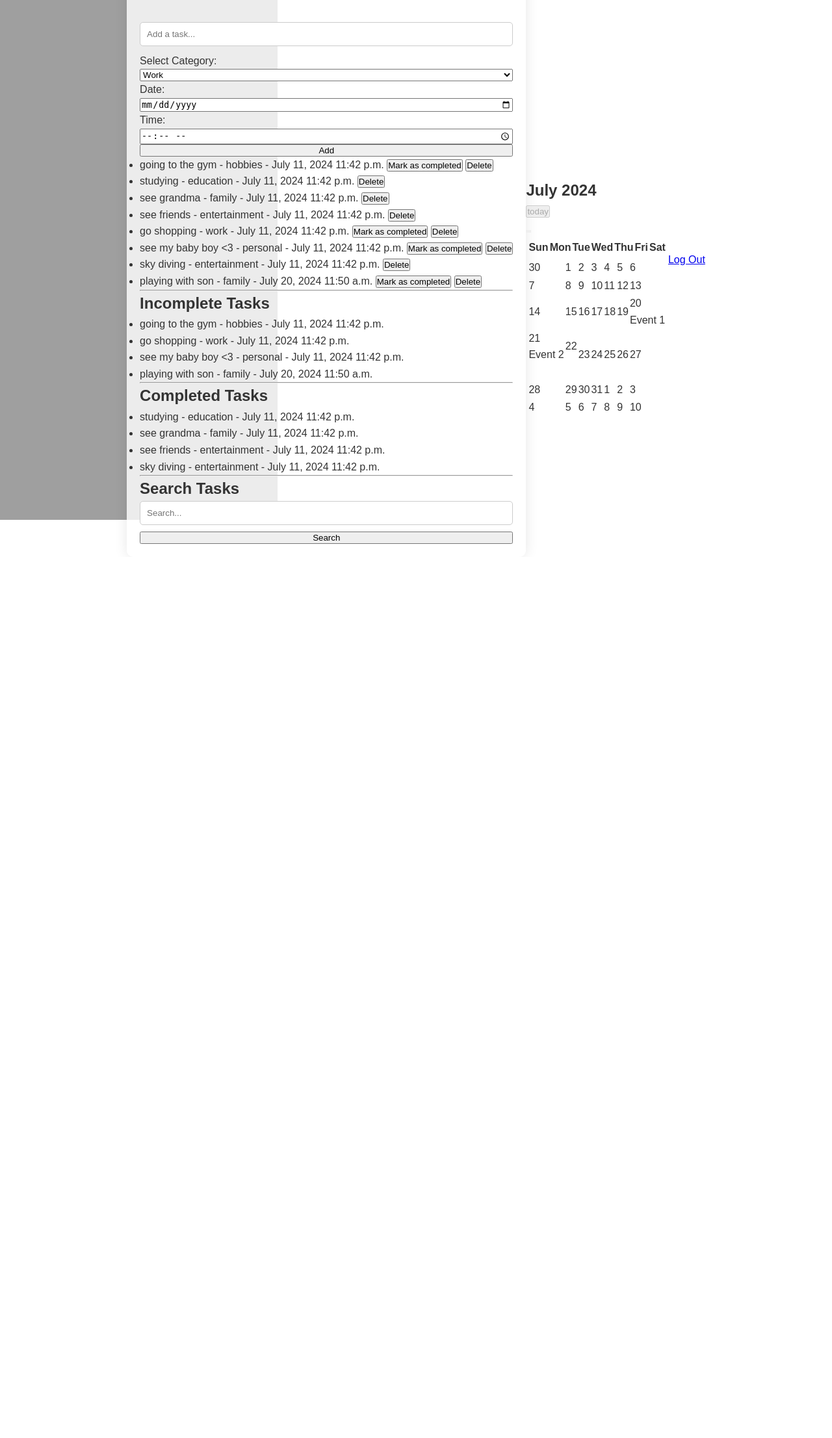
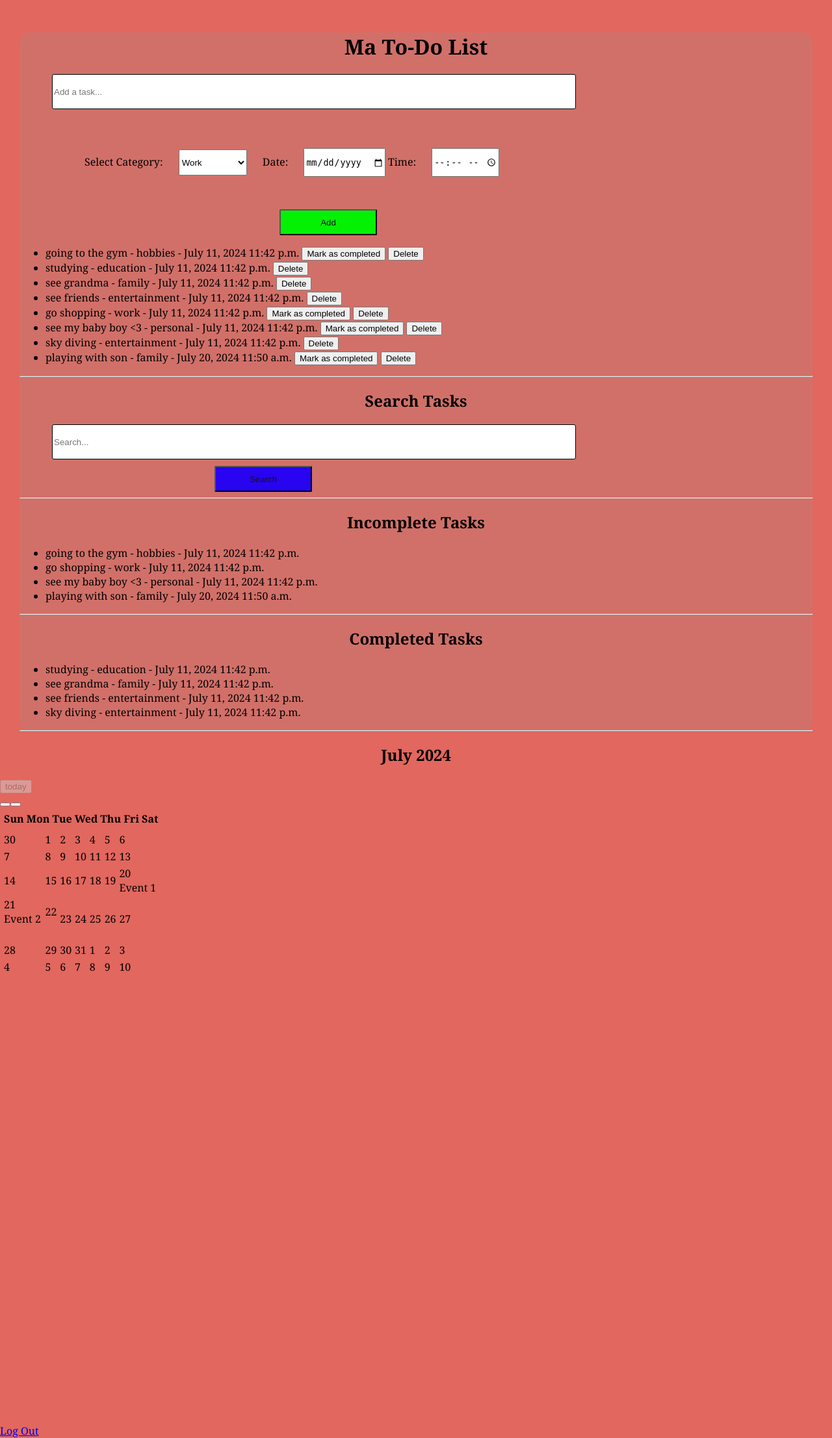
Before and after one commit to Ilefrajhi/to-do-list, a Django app: page /main/ in a window 1280 px wide. Shown: the whole page at 65% size. Before the commit the page ends 837 px from the top, so only its background shows below. Run offline with Django 5.2, Linux system fonts and the light colour scheme; data comes from the database, SQL or seed files in the repository; lists and menus that the app fills with data are empty; some libraries are stand-ins or nearby versions.

Commit message:
fixed the complete view and adding styles to main

```diff
--- a/todo/webapp/static/main.css
+++ b/todo/webapp/static/main.css
@@ -1,72 +1,100 @@
-/* Reset default browser styles */
-* {
+body {
+    background-color: rgb(226, 103, 94);
+    color: black !important;
+    align-items: center;
+    font-family: Cambria, Cochin, Georgia, Times, 'Times New Roman', serif;
     margin: 0;
-    padding: 0;
-    box-sizing: border-box;
+    padding: 0%;
 }
 
-/* Body styling */
-body {
-    font-family: Arial, sans-serif;
-    line-height: 1.6;
-    background: linear-gradient(to right, rgba(255, 0, 0, 0.5), rgba(255, 0, 0, 0.5)), /* Red */
-                linear-gradient(to right, rgba(0, 255, 0, 0.5), rgba(0, 255, 0, 0.5)), /* Green */
-                linear-gradient(to right, rgba(0, 0, 255, 0.5), rgba(0, 0, 255, 0.5)); /* Blue */
-    background-blend-mode: screen;
-    background-size: 33.33% 100%;
-    background-repeat: no-repeat;
-    height: 100vh; /* Adjust as needed */
-    display: flex;
-    justify-content: center;
-    align-items: center;
-    color: #333; /* Text color */
+.container {
+margin-bottom: 50px auto;
+background-color: rgba(146, 148, 148, 0.212);
+margin-left: 30px;
+margin-right: 30px ;
+margin-top: 50px;
+border-radius: 15px;
+
 }
 
-/* Container styling */
-.container {
-    max-width: 800px;
-    padding: 20px;
-    background: rgba(255, 255, 255, 0.8); /* Semi-transparent white background */
-    border-radius: 10px;
-    box-shadow: 0 0 20px rgba(0, 0, 0, 0.1); /* Soft shadow */
+h1,h2 {
+    text-align: center;
 }
 
-/* Heading styling */
-h1 {
-    text-align: center;
-    margin-bottom: 20px;
-    color: #333; /* Heading color */
+#task{
+    width: 800px !important;
+    height: 50px !important;
+    margin-left: 50px !important;
+    border : 1px solid ;
+    border-radius: 3px !important;
+    margin-bottom: 10px !important;
 }
 
-/* Form styling */
-form {
-    display: flex;
-    flex-direction: column;
+input[type="text"] {
+
 }
 
-/* Input field styling */
-form input[type="text"], form input[type="email"], form input[type="password"], form input[type="number"] {
-    width: 100%;
-    padding: 10px;
-    margin-bottom: 10px;
-    border: 1px solid #ccc;
-    border-radius: 5px;
-    outline: none;
+input[type="text"]:hover {
+    background-color: rgba(169, 169, 169, 0.527);
+    border-color: rgb(0, 0, 255);
+    box-shadow: 10px;
+
 }
 
-/* Submit button styling */
-form input[type="submit"] {
-    width: 100%;
-    padding: 10px;
-    margin-top: 10px;
-    border: none;
-    border-radius: 5px;
-    background-color: #007bff; /* Blue button */
-    color: #fff;
-    cursor: pointer;
+#category {
+    margin-right: 20px;
+    width: auto !important;
+    height: 40px;
 }
 
-/* Submit button hover effect */
-form input[type="submit"]:hover {
-    background-color: #0056b3; /* Darker blue on hover */
+.group {
+    margin-left: 100px;
+    margin-right: 20px;
+    margin-top: 50px;
 }
+
+#date-time {
+    width: auto !important;;
+    height: 40px;
+}
+
+#submit-btn {
+    text-align: center;
+    height: 40px !important;
+    width: 150px !important;
+    border-radius: 2px !important;
+    color: rgb(21, 20, 20) !important;
+    background-color: rgb(4, 241, 4);
+    margin-left: 300px !important;
+    margin-top: 50px !important;
+}
+
+#task-list{
+}
+
+.content {
+   display: inline;
+}
+ .search-tasks {
+   text-align: center;
+   align-items: center;
+ }
+
+ #search {
+    text-align: center;
+    height: 40px !important;
+    width: 150px !important;
+    border-radius: 2px !important;
+    color: rgb(21, 20, 20) !important;
+    background-color: rgb(40, 4, 241);
+    margin-left: 300px !important;
+ }
+
+ #q {
+    width: 800px !important;
+    height: 50px !important;
+    margin-left: 50px !important;
+    border : 1px solid ;
+    border-radius: 3px !important;
+    margin-bottom: 10px !important;
+ }
--- a/todo/webapp/templates/main.html
+++ b/todo/webapp/templates/main.html
@@ -10,13 +10,15 @@
 </head>
 <body>
     <div class="container">
+        <div class=="content">
         <h1>Ma To-Do List</h1>
-        <form action="{% url 'add_task' %}" method="POST">
+        <form action="{% url 'add_task' %}" method="POST" id="form">
             {% csrf_token %}
-            <input type="text" name="title" placeholder="Add a task..." required>
-            <label for="category">Select Category:</label>
-            <select id="category" name="category" required>
-                <option value="work">Work</option>
+            <input type="text" id="task" name="title" placeholder="Add a task..." required><br>
+            <div class="group">
+            <label for="category" id="category">Select Category:</label>
+            <select id="category" name="category"  id="category" required>
+                <option value="work" id="option">Work</option>
                 <option value="personal">Personal</option>
                 <option value="shopping">Shopping</option>
                 <option value="family">Family</option>
@@ -24,11 +26,12 @@
                 <option value="education">Education</option>
                 <option value="entertainment">Entertainment</option>
             </select>
-            <label for="date">Date:</label>
-            <input type="date" id="date" name="date" required>
-            <label for="time">Time:</label>
-            <input type="time" id="time" name="time" required>
-            <button type="submit">Add</button>
+            <label for="date" id="category">Date:</label>
+            <input type="date" id="date-time" name="date" required>
+            <label for="time" id="category">Time:</label>
+            <input type="time" id="date-time" name="time" required><br>
+            <button type="submit" id="submit-btn">Add</button>
+            </div>
         </form>
         <ul class="task-list">
             {% for task in tasks %}
@@ -47,6 +50,14 @@
                 </li>
             {% endfor %}
         </ul>
+    </div>
+    <hr>
+    <div class="search_tasks">
+        <h2>Search Tasks</h2>
+        <form action="{% url 'search_tasks' %}" method="GET">
+            <input type="text" name="q" id="q" placeholder="Search...">
+            <button type="submit" id="search">Search</button>
+    </div>
         <hr>
         <h2>Incomplete Tasks</h2>
         <ul>
@@ -62,10 +73,6 @@
             {% endfor %}
         </ul>
         <hr>
-        <h2>Search Tasks</h2>
-        <form action="{% url 'search_tasks' %}" method="GET">
-            <input type="text" name="q" placeholder="Search...">
-            <button type="submit">Search</button>
         </form>
     </div>
 
--- a/todo/webapp/urls.py
+++ b/todo/webapp/urls.py
@@ -2,17 +2,17 @@
 from . import views
 
 urlpatterns = [
-    path('', views.login, name = "login"),
-    path('register/', views.register, name = "register"),
-    path('reset_password/', views.reset_password, name = "reset_password"),
-    path('logout/', views.logout, name = "logout"),
-    path('main/', views.main, name = "main"),
+    path('', views.login, name='login'),
+    path('register/', views.register, name='register'),
+    path('reset_password/', views.reset_password, name='reset_password'),
+    path('logout/', views.logout, name='logout'),
+    path('main/', views.main, name='main'),
     path('add/', views.add_task, name='add_task'),
     path('delete/<int:task_id>/', views.delete_task, name='delete_task'),
     path('add_user/', views.add_user, name='add_user'),
     path('update/<int:task_id>/', views.update_task, name='update_task'),
     path('incomplete_tasks/', views.incomplete_tasks, name='incomplete_tasks'),
-    path('completed_tasks/', views.completed_tasks, name='completed_tasks'),
+    path('complete_task/<int:task_id>/', views.complete_task, name='complete_task'),  # Include <int:task_id> here
     path('search/', views.search_tasks, name='search_tasks'),
     path('login_user/', views.login_user, name='login_user'),
 ]
```
Also changed, not shown: todo/webapp/templates/reset_password.html (renamed from todo/webapp/templates/pwd.html).
